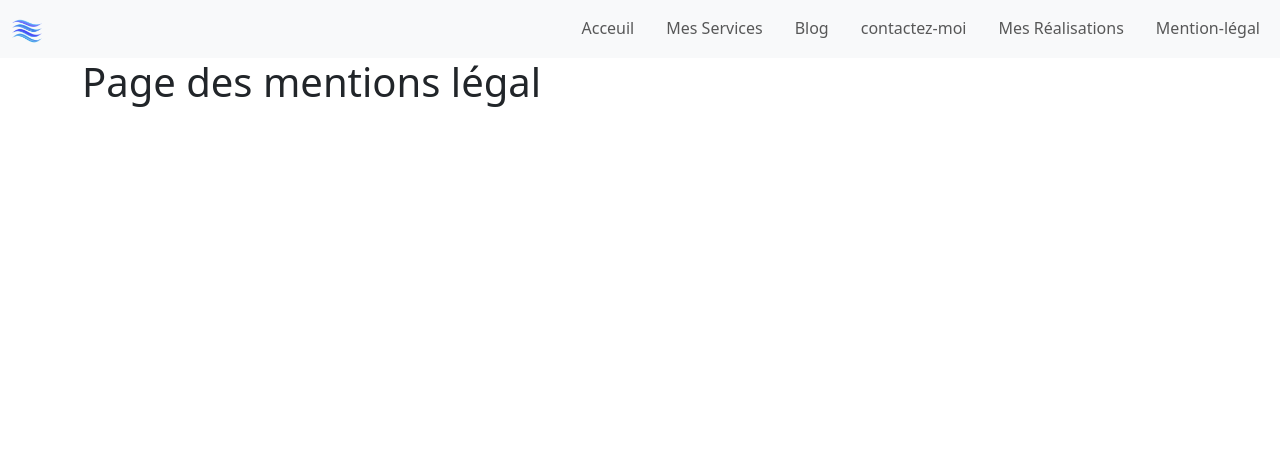
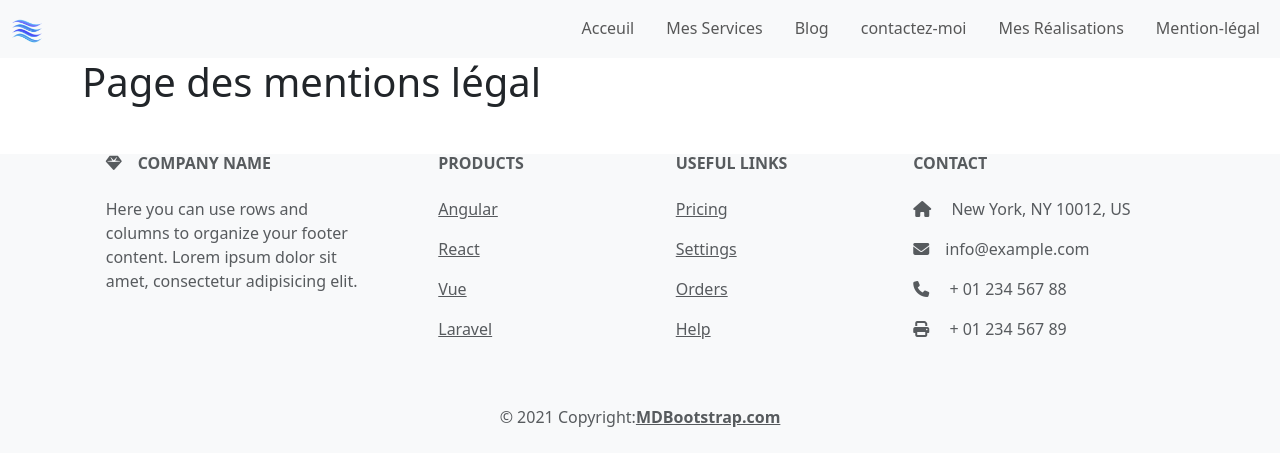
Before and after one commit to Drocinera/cv-react-js, a React (Create React App) app: page /mention-legal in a window 1280 px wide. Shown: the top 466 px of the page. Built offline with nearby package versions, Linux system fonts and the light colour scheme.

Commit message:
Commencement de la mise en page footer avec Bootstrap

```diff
--- a/src/App.js
+++ b/src/App.js
@@ -7,6 +7,7 @@ import Blog from "./components/Blog.jsx";
 import Contact from "./components/Contact.jsx";
 import MentionLegal from "./components/MentionLegal.jsx";
 import Nav from "./components/Nav.jsx";
+import Footer from "./components/Footer.jsx";
 import './App.css';
 
 
@@ -22,6 +23,8 @@ function App() {
           <Route path="/contact" element={<Contact />} />
           <Route path="/mention-legal" element={<MentionLegal/>} />
         </Routes>
+
+        <Footer />
     </div>
   );
 }
--- /dev/null
+++ b/src/components/Footer.jsx
@@ -0,0 +1,91 @@
+import React from "react";
+
+const Footer = () => {
+    return (
+<footer class="text-center text-lg-start bg-body-tertiary text-muted">
+  <section class="">
+    <div class="container text-center text-md-start mt-5">
+      <div class="row mt-3">
+        <div class="col-md-3 col-lg-4 col-xl-3 mx-auto mb-4">
+          <h6 class="text-uppercase fw-bold mb-4">
+            <i class="fas fa-gem me-3"></i>Company name
+          </h6>
+          <p>
+            Here you can use rows and columns to organize your footer content. Lorem ipsum
+            dolor sit amet, consectetur adipisicing elit.
+          </p>
+        </div>
+
+
+        <div class="col-md-2 col-lg-2 col-xl-2 mx-auto mb-4">
+
+          <h6 class="text-uppercase fw-bold mb-4">
+            Products
+          </h6>
+          <p>
+            <a href="#!" class="text-reset">Angular</a>
+          </p>
+          <p>
+            <a href="#!" class="text-reset">React</a>
+          </p>
+          <p>
+            <a href="#!" class="text-reset">Vue</a>
+          </p>
+          <p>
+            <a href="#!" class="text-reset">Laravel</a>
+          </p>
+        </div>
+
+
+
+        <div class="col-md-3 col-lg-2 col-xl-2 mx-auto mb-4">
+
+          <h6 class="text-uppercase fw-bold mb-4">
+            Useful links
+          </h6>
+          <p>
+            <a href="#!" class="text-reset">Pricing</a>
+          </p>
+          <p>
+            <a href="#!" class="text-reset">Settings</a>
+          </p>
+          <p>
+            <a href="#!" class="text-reset">Orders</a>
+          </p>
+          <p>
+            <a href="#!" class="text-reset">Help</a>
+          </p>
+        </div>
+
+
+
+        <div class="col-md-4 col-lg-3 col-xl-3 mx-auto mb-md-0 mb-4">
+
+          <h6 class="text-uppercase fw-bold mb-4">Contact</h6>
+          <p><i class="fas fa-home me-3"></i> New York, NY 10012, US</p>
+          <p>
+            <i class="fas fa-envelope me-3"></i>
+            info@example.com
+          </p>
+          <p><i class="fas fa-phone me-3"></i> + 01 234 567 88</p>
+          <p><i class="fas fa-print me-3"></i> + 01 234 567 89</p>
+        </div>
+
+      </div>
+
+    </div>
+  </section>
+
+
+  <div class="text-center p-4">
+    © 2021 Copyright:
+    <a class="text-reset fw-bold" href="https://mdbootstrap.com/">MDBootstrap.com</a>
+  </div>
+
+</footer>
+    )
+}
+
+export default Footer
+
+//Remplacer les textes du footer par ceux de John Doe//
--- a/src/components/Nav.jsx
+++ b/src/components/Nav.jsx
@@ -41,3 +41,5 @@ const Nav = () => {
 };
 
 export default Nav;
+
+//Lien actif a changer de couleur//
```
